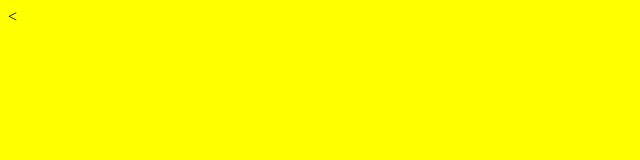
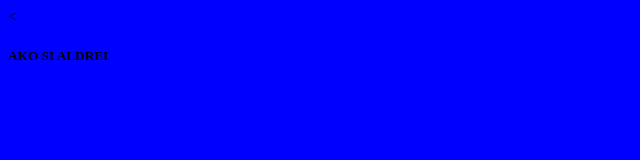
Before and after one commit to AldreiCecillano/git-one, a plain HTML site: page index.html in a window 1280 px wide. Shown: the whole page, without its empty margins (0-640 px from the left). Drawn offline with Linux system fonts and the light colour scheme.

Commit message:
i put a body in the index then i change the color of the background to blue

```diff
--- a/index.html
+++ b/index.html
@@ -6,6 +6,6 @@
     <<link rel="stylesheet" href="style.css">
   </head>
   <body>
-
+    <h5>AKO SI ALDREI</h5>
   </body>
 </html>
--- a/style.css
+++ b/style.css
@@ -1,3 +1,3 @@
 body{
-  background: yellow;
+  background: blue;
 }
```
